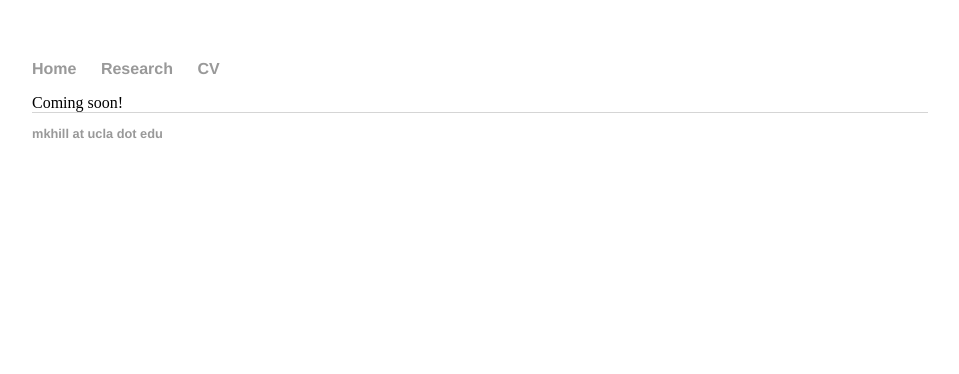
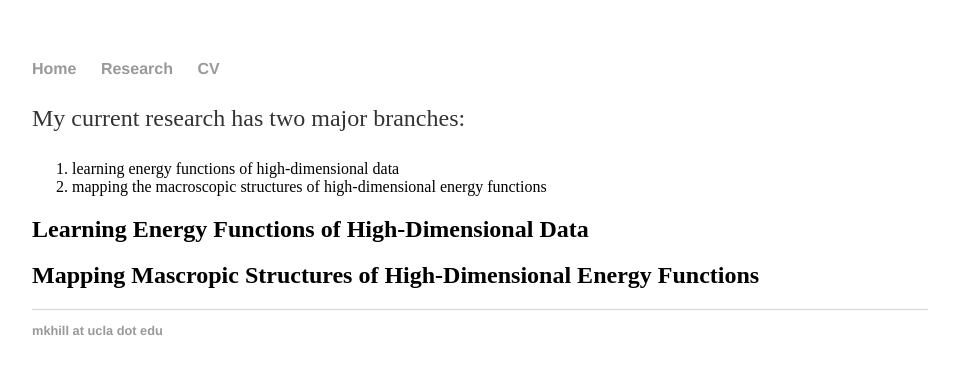
Before and after one commit to point0bar1/point0bar1.github.io, a Jekyll site: the page built from research/index.html, in a window 1280 px wide. Shown: the top 374 px of the page, without its empty margins (160-1119 px from the left). Built offline with Jekyll 4.4.1, drawn with Linux system fonts in a browser that asks for light colours.

Commit message:
Update index.html

```diff
--- a/research/index.html
+++ b/research/index.html
@@ -2,4 +2,13 @@
 layout: default
 title: Mitch Hill (Research)
 ---
-  Coming soon!
+
+<p> My current research has two major branches:
+<ol>
+  <li> learning energy functions of high-dimensional data </li>
+  <li> mapping the macroscopic structures of high-dimensional energy functions </li>
+</ol>
+
+<h2> Learning Energy Functions of High-Dimensional Data </h2>
+
+<h2> Mapping Mascropic Structures of High-Dimensional Energy Functions </h2>
```
